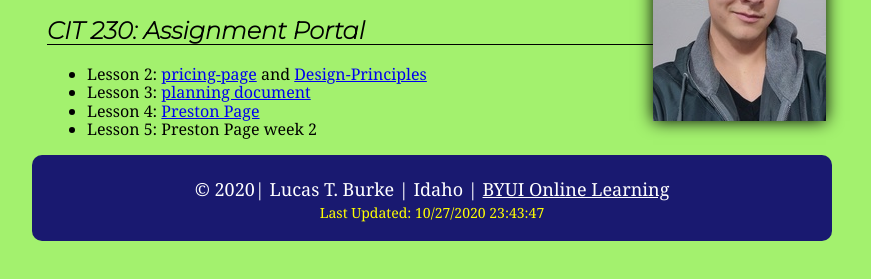
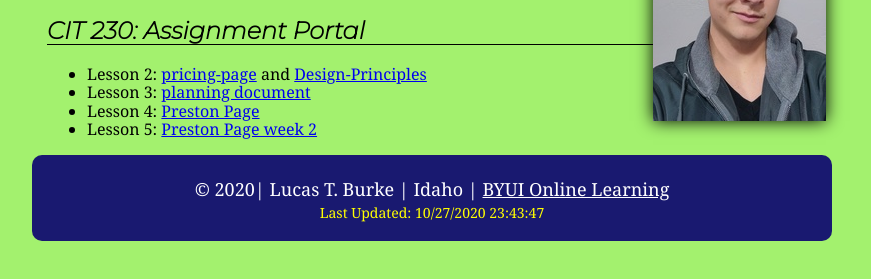
Before and after one commit to flig999/flig999.github.io, a plain HTML site: page index.html in a window 1280 px wide. Shown: the part 115-394 px from the top of the page, without its empty margins (208-1079 px from the left). Drawn offline with Linux system fonts and the light colour scheme.

Commit message:
and fixed a link

```diff
--- a/index.html
+++ b/index.html
@@ -24,7 +24,7 @@
                     <li>Lesson 2: <a href="pricing-page.html">pricing-page</a> and <a href="Lesson2/design-principles.html">Design-Principles</a></li>
                     <li>Lesson 3: <a href="Lesson3/index.html">planning document</a></li>
                     <li>Lesson 4: <a href="Lesson4/preston-4.html">Preston Page</a>
-                    <li>Lesson 5: <a href="Lesson5/preston-5.html"></a>Preston Page week 2</li>
+                    <li>Lesson 5: <a href="Lesson5/preston-5.html">Preston Page week 2</a></li>
                 </ul>
             </main>
             <footer>
```
